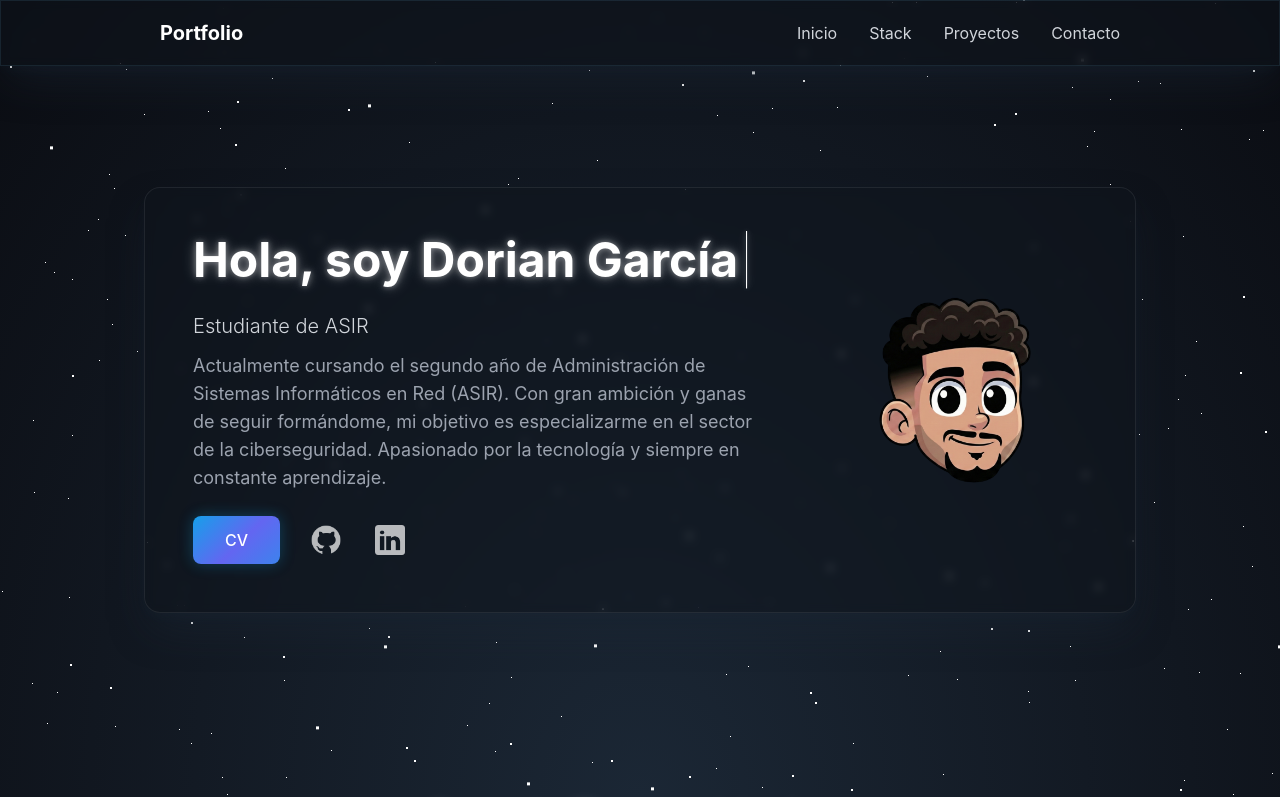
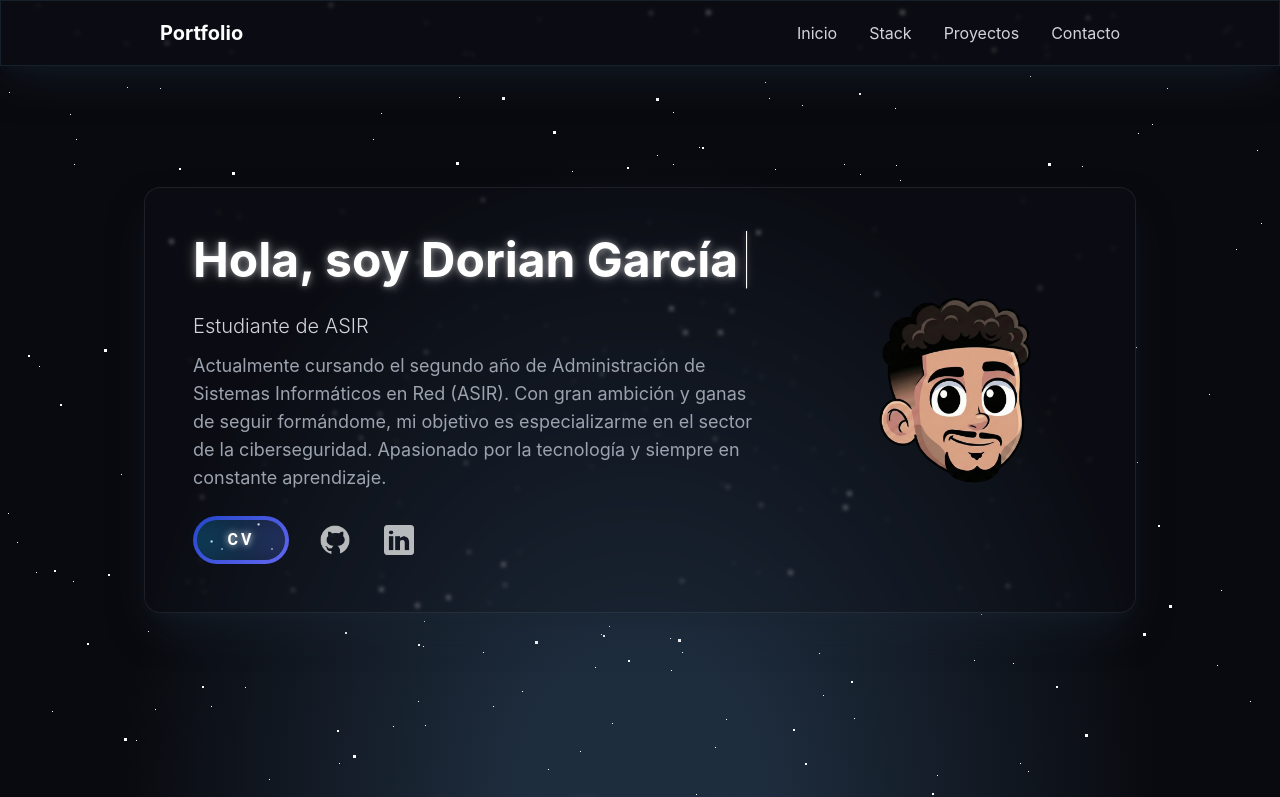
Before and after one commit to DorianSGT/doriansgt.github.io, an Astro site: page / in a window 1280 px wide. Shown: the top 797 px of the page. Built offline with nearby package versions, Linux system fonts and the light colour scheme; Astro itself is replaced by a stand-in of ours.

Commit message:
subida cambios en el portfolio, aun faltan mas

```diff
--- a/src/components/Hero.astro
+++ b/src/components/Hero.astro
@@ -20,9 +20,18 @@
                 </p>
 
                 <div class="flex flex-col sm:flex-row gap-7 justify-center md:justify-start items-center">
-                    <a href="/cv.pdf" download class="cv-button px-8 py-3 rounded-lg font-medium transition-all duration-300 transform hover:scale-105">
-                        CV
+
+                    <a href="/cv/CVDorianGarcía.pdf" download="CVDorianGarcía.pdf" class="btn-galaxy">
+                        <strong>CV</strong>
+                        <div id="container-stars">
+                            <div id="stars"></div>
+                        </div>
+                        <div id="glow">
+                            <div class="circle"></div>
+                            <div class="circle"></div>
+                        </div>
                     </a>
+
                     <div class="flex gap-7">
                         <a href="https://github.com/DorianSGT" target="_blank" class="social-icon group">
                             <img src="imagenes/github.png" alt="GitHub" class="w-9 h-9 transition-all duration-300 group-hover:scale-110 white-icon" />
@@ -81,26 +90,180 @@
         51%, 100% { opacity: 0; }
     }
 
-    /* BOTÓN CV */
-    .cv-button {
-        background: linear-gradient(135deg, #0ea5e9 20%, #6366f1 50%, #0ea5e9 100%);
-        background-size: 200% 200%;
-        animation: gradient-shift 3s ease infinite;
-        color: white;
-        box-shadow: 0 0 15px rgba(14, 165, 233, 0.3);
+    /* ------------------------------------------- */
+    /* BOTÓN GALAXY (Estilo Cyber-Nebulosa)        */
+    /* ------------------------------------------- */
+
+    .btn-galaxy {
+        /* Configuración base del contenedor */
+        display: flex;
+        justify-content: center;
+        align-items: center;
+        width: 6rem;
+        height: 3rem;
+        overflow: hidden;
+        background-size: 300% 300%;
+        cursor: pointer;
+        backdrop-filter: blur(1rem);
+        border-radius: 5rem;
+        transition: 0.5s;
+        text-decoration: none; /* Quitamos subrayado */
+
+        /* Animación del borde gradiente */
+        animation: gradient_301 5s ease infinite;
+        border: double 4px transparent;
+
+        /* AQUI ESTÁ LA MAGIA DE LOS COLORES */
+        /* Capa 1: Fondo oscuro (Tu nebulosa #1b2735) */
+        /* Capa 2: El gradiente del borde (Cyan, Azul, Violeta) */
+        background-image: linear-gradient(#1b2735, #1b2735),
+            linear-gradient(
+                137.48deg,
+                #2045c8 10%,   /* Cyan */
+                #6366f1 45%,   /* Indigo */
+                #8f51ea 67%,   /* Violeta */
+                #0044ff 87%    /* Azul Eléctrico */
+            );
+        background-origin: border-box;
+        background-clip: content-box, border-box;
     }
 
-    @keyframes gradient-shift {
+    /* Contenedor de estrellas */
+    #container-stars {
+        position: absolute;
+        z-index: -1;
+        width: 100%;
+        height: 100%;
+        overflow: hidden;
+        transition: 0.5s;
+        backdrop-filter: blur(1rem);
+        border-radius: 5rem;
+        background-color: rgba(5, 7, 10, 0.567);
+    }
+
+    /* Texto del botón */
+    strong {
+        z-index: 2;
+        font-family: 'Roboto', sans-serif;
+        font-size: 16px; /* Un pelín más grande para leerse bien */
+        letter-spacing: 3px;
+        color: #ffffff;
+        text-shadow: 0 0 7px rgba(255, 255, 255, 0.935);
+        text-transform: uppercase;
+        font-weight: bold;
+    }
+
+    /* El brillo interior (Blobs) */
+    #glow {
+        position: absolute;
+        display: flex;
+        width: 12rem;
+    }
+
+    .circle {
+        width: 100%;
+        height: 30px;
+        filter: blur(2rem);
+        animation: pulse_3011 4s infinite;
+        z-index: -1;
+    }
+
+    /* Colores del brillo interior adaptados a tu tema */
+    .circle:nth-of-type(1) {
+        background: rgba(14, 165, 233, 0.636); /* Cyan */
+    }
+
+    .circle:nth-of-type(2) {
+        background: rgba(99, 102, 241, 0.704); /* Indigo */
+    }
+
+    /* Interacciones Hover */
+    .btn-galaxy:hover #container-stars {
+        z-index: 1;
+        background-color: #1b2735; /* Fondo nebulosa al hacer hover */
+    }
+
+    .btn-galaxy:hover {
+        transform: scale(1.05); /* Escala sutil */
+    }
+
+    .btn-galaxy:active {
+        border: double 4px #0ea5e9; /* Borde cyan al hacer click */
+        background-origin: border-box;
+        background-clip: content-box, border-box;
+        animation: none;
+    }
+
+    .btn-galaxy:active .circle {
+        background: #0ea5e9;
+    }
+
+    /* Animación de estrellas de fondo */
+    #stars {
+        position: relative;
+        background: transparent;
+        width: 200rem;
+        height: 200rem;
+    }
+
+    #stars::after {
+        content: "";
+        position: absolute;
+        top: -10rem;
+        left: -100rem;
+        width: 100%;
+        height: 100%;
+        animation: animStarRotate 90s linear infinite;
+        background-image: radial-gradient(#ffffff 1px, transparent 1%);
+        background-size: 50px 50px;
+    }
+
+    #stars::before {
+        content: "";
+        position: absolute;
+        top: 0;
+        left: -50%;
+        width: 170%;
+        height: 500%;
+        animation: animStar 60s linear infinite;
+        background-image: radial-gradient(#ffffff 1px, transparent 1%);
+        background-size: 50px 50px;
+        opacity: 0.5;
+    }
+
+    /* Keyframes */
+    @keyframes animStar {
+        from { transform: translateY(0); }
+        to { transform: translateY(-135rem); }
+    }
+
+    @keyframes animStarRotate {
+        from { transform: rotate(360deg); }
+        to { transform: rotate(0); }
+    }
+
+    @keyframes gradient_301 {
         0% { background-position: 0% 50%; }
         50% { background-position: 100% 50%; }
         100% { background-position: 0% 50%; }
     }
 
-    .cv-button:hover {
-        box-shadow: 0 0 25px rgba(14, 165, 233, 0.6);
+    @keyframes pulse_3011 {
+        0% {
+            transform: scale(0.75);
+            box-shadow: 0 0 0 0 rgba(14, 165, 233, 0.7);
+        }
+        70% {
+            transform: scale(1);
+            box-shadow: 0 0 0 10px rgba(14, 165, 233, 0);
+        }
+        100% {
+            transform: scale(0.75);
+            box-shadow: 0 0 0 0 rgba(14, 165, 233, 0);
+        }
     }
 
-    /* ICONOS */
+    /* ICONOS SOCIALES */
     .white-icon {
         filter: brightness(0) invert(1);
         opacity: 0.7;
@@ -113,19 +276,13 @@
         transform: scale(1.1);
     }
 
-    /* ------------------------------------------- */
-    /* AVATAR: EFECTO SHEEN (SIN BORDES NI DIVS VISIBLES) */
-    /* ------------------------------------------- */
-
+    /* AVATAR */
     .avatar-container {
-        /* Esto es vital para que el brillo sea redondo, aunque no veas el div */
         border-radius: 50%;
-        /* Truco para Safari/Chrome para recortar el brillo perfectamente */
         mask-image: radial-gradient(white, black);
         -webkit-mask-image: -webkit-radial-gradient(white, black);
     }
 
-    /* EL BRILLO INVISIBLE QUE APARECE */
     .avatar-container::after {
         content: '';
         position: absolute;
@@ -133,14 +290,12 @@
         left: -150%;
         width: 100%;
         height: 100%;
-
         background: linear-gradient(
             to right,
             rgba(255,255,255,0) 0%,
             rgba(125, 211, 252, 0.6) 50%,
             rgba(255,255,255,0) 100%
         );
-
         transform: skewX(-30deg);
         pointer-events: none;
     }
@@ -150,8 +305,6 @@
     }
 
     @keyframes sheen {
-        100% {
-            left: 150%;
-        }
+        100% { left: 150%; }
     }
 </style>
--- a/src/components/Navbar.astro
+++ b/src/components/Navbar.astro
@@ -6,26 +6,26 @@
     <div class="max-w-5xl mx-auto px-4 sm:px-6 lg:px-8">
         <div class="flex justify-between items-center h-16">
 
-            <a href="#hero" class="text-xl font-bold text-white hover:text-sky-300 hover:drop-shadow-[0_0_8px_rgba(125,211,252,0.6)] transition-all duration-300">
+            <a href="#hero" class="text-xl font-bold text-white nav-link-star">
                 Portfolio
             </a>
 
             <ul class="hidden md:flex space-x-8">
                 <li>
-                    <a href="#hero" class="text-gray-300 hover:text-sky-300 hover:drop-shadow-[0_0_8px_rgba(125,211,252,0.5)] transition-colors">Inicio</a>
+                    <a href="#hero" class="text-gray-300 nav-link-star">Inicio</a>
                 </li>
                 <li>
-                    <a href="#stack" class="text-gray-300 hover:text-sky-300 hover:drop-shadow-[0_0_8px_rgba(125,211,252,0.5)] transition-colors">Stack</a>
+                    <a href="#stack" class="text-gray-300 nav-link-star">Stack</a>
                 </li>
                 <li>
-                    <a href="#proyectos" class="text-gray-300 hover:text-sky-300 hover:drop-shadow-[0_0_8px_rgba(125,211,252,0.5)] transition-colors">Proyectos</a>
+                    <a href="#proyectos" class="text-gray-300 nav-link-star">Proyectos</a>
                 </li>
                 <li>
-                    <a href="#contacto" class="text-gray-300 hover:text-sky-300 hover:drop-shadow-[0_0_8px_rgba(125,211,252,0.5)] transition-colors">Contacto</a>
+                    <a href="#contacto" class="text-gray-300 nav-link-star">Contacto</a>
                 </li>
             </ul>
 
-            <button id="menu-toggle" class="md:hidden text-gray-300 hover:text-sky-300 transition-colors">
+            <button id="menu-toggle" class="md:hidden text-gray-300 hover:text-white transition-colors">
                 <svg class="w-6 h-6" fill="none" stroke="currentColor" viewBox="0 0 24 24">
                     <path stroke-linecap="round" stroke-linejoin="round" stroke-width="2" d="M4 6h16M4 12h16M4 18h16" />
                 </svg>
@@ -35,16 +35,16 @@
         <div id="mobile-menu" class="hidden md:hidden pb-4">
             <ul class="space-y-2">
                 <li>
-                    <a href="#hero" class="block px-3 py-2 text-gray-300 hover:text-sky-300 transition-colors mobile-menu-link">Inicio</a>
+                    <a href="#hero" class="block px-3 py-2 text-gray-300 nav-link-star mobile-menu-link">Inicio</a>
                 </li>
                 <li>
-                    <a href="#stack" class="block px-3 py-2 text-gray-300 hover:text-sky-300 transition-colors mobile-menu-link">Stack</a>
+                    <a href="#stack" class="block px-3 py-2 text-gray-300 nav-link-star mobile-menu-link">Stack</a>
                 </li>
                 <li>
-                    <a href="#proyectos" class="block px-3 py-2 text-gray-300 hover:text-sky-300 transition-colors mobile-menu-link">Proyectos</a>
+                    <a href="#proyectos" class="block px-3 py-2 text-gray-300 nav-link-star mobile-menu-link">Proyectos</a>
                 </li>
                 <li>
-                    <a href="#contacto" class="block px-3 py-2 text-gray-300 hover:text-sky-300 transition-colors mobile-menu-link">Contacto</a>
+                    <a href="#contacto" class="block px-3 py-2 text-gray-300 nav-link-star mobile-menu-link">Contacto</a>
                 </li>
             </ul>
         </div>
@@ -71,3 +71,48 @@
 		});
 	}
 </script>
+
+<style>
+	/* Efecto de estrella brillante en el espacio */
+	.nav-link-star {
+		transition: all 0.3s ease;
+		position: relative;
+	}
+
+	.nav-link-star:hover {
+		color: #ffffff !important;
+		text-shadow:
+			0 0 3px rgba(255, 255, 255, 0.4),
+			0 0 6px rgba(255, 255, 255, 0.25),
+			0 0 12px rgba(255, 255, 255, 0.15);
+		animation: star-twinkle 3s ease-in-out infinite;
+	}
+
+	@keyframes star-twinkle {
+		0%, 100% {
+			opacity: 1;
+			text-shadow:
+				0 0 3px rgba(255, 255, 255, 0.35),
+				0 0 6px rgba(255, 255, 255, 0.25),
+				0 0 10px rgba(255, 255, 255, 0.15),
+				0 0 15px rgba(255, 255, 255, 0.1);
+		}
+		50% {
+			opacity: 0.95;
+			text-shadow:
+				0 0 4px rgba(255, 255, 255, 0.3),
+				0 0 8px rgba(255, 255, 255, 0.2),
+				0 0 12px rgba(255, 255, 255, 0.15),
+				0 0 18px rgba(255, 255, 255, 0.1);
+		}
+	}
+
+	/* Mantener el estilo del menú móvil */
+	.mobile-menu-link:hover {
+		color: #ffffff !important;
+		text-shadow:
+			0 0 3px rgba(255, 255, 255, 0.4),
+			0 0 6px rgba(255, 255, 255, 0.25),
+			0 0 10px rgba(255, 255, 255, 0.15);
+	}
+</style>
--- a/src/layouts/Layout.astro
+++ b/src/layouts/Layout.astro
@@ -55,10 +55,8 @@
 
     // --- AQUÍ ESTÁ EL CAMBIO CLAVE ---
     .bg-space {
-        // Antes: ... #090A0F 100%
-        // Ahora: ... #090A0F 150% (Esto "estira" el azul hacia arriba un 50% más)
-        // También cambié ligeramente el azul inicial (#1b2735) para que sea un pelín más brillante
-        background: radial-gradient(ellipse at bottom, #1b2735 0%, #090A0F 110%);
+
+        background: radial-gradient(ellipse at bottom, #1e2d3e 13%, rgb(9, 10, 15) 57%);
     }
 
     // Animación de subida
@@ -140,8 +138,8 @@
 		/* Glassmorphism limpio con iluminación de órbita */
 	.glass {
 		/* Hice el fondo un pelín más oscuro (0.5) para que el brillo destaque más */
-		background: rgba(14, 21, 28, 0.5);
-		backdrop-filter: blur(5px);
+		background: rgba(18, 20, 30, 0.331);
+		backdrop-filter: blur(2px);
 		border: 1px solid rgba(255, 255, 255, 0.08);
 
 		/* NUEVO: Iluminación ambiental basada en el color #1b2735 */
```
Also changed, not shown: src/components/Contacto.astro (+8 -2 lines).
